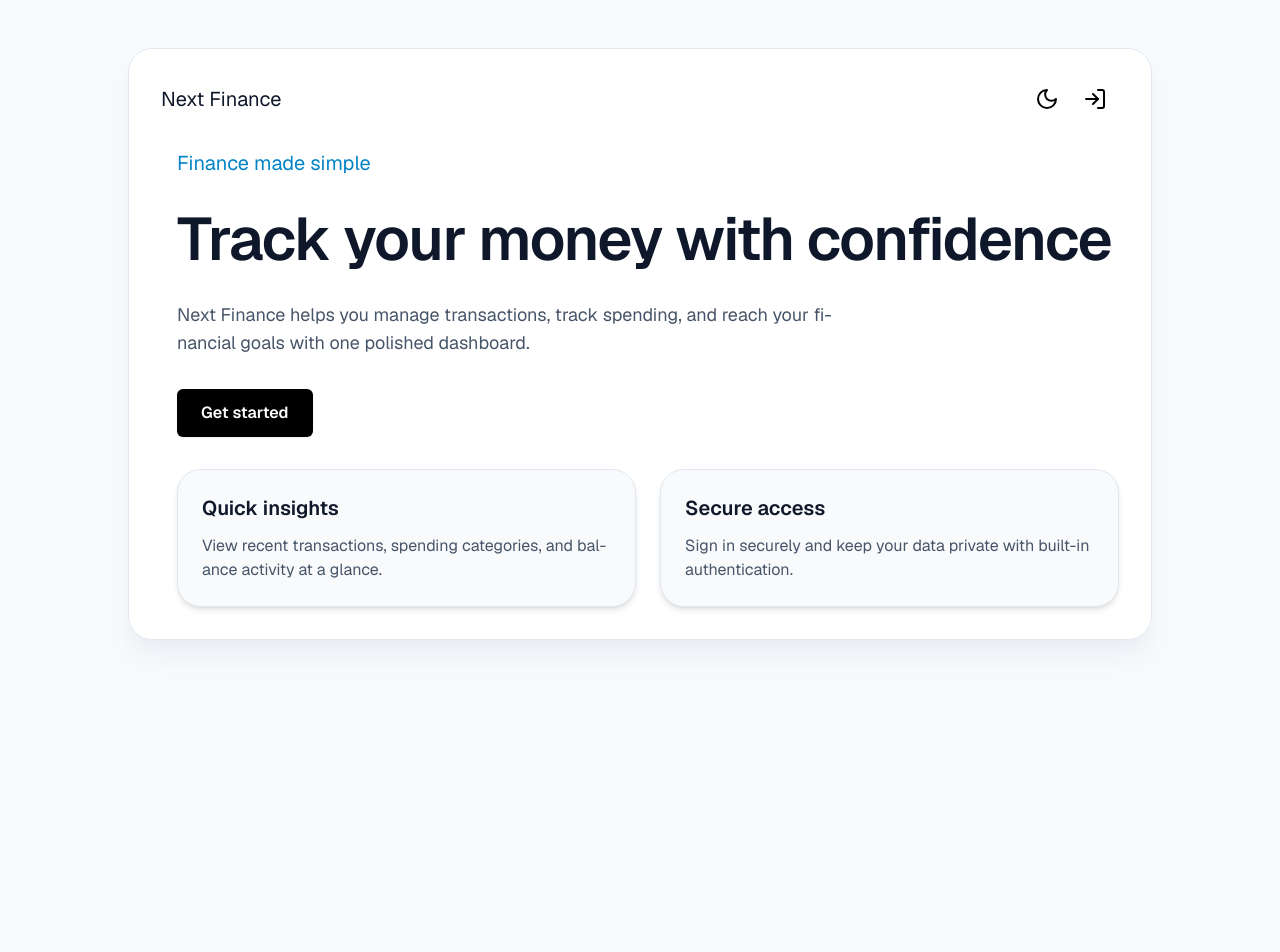
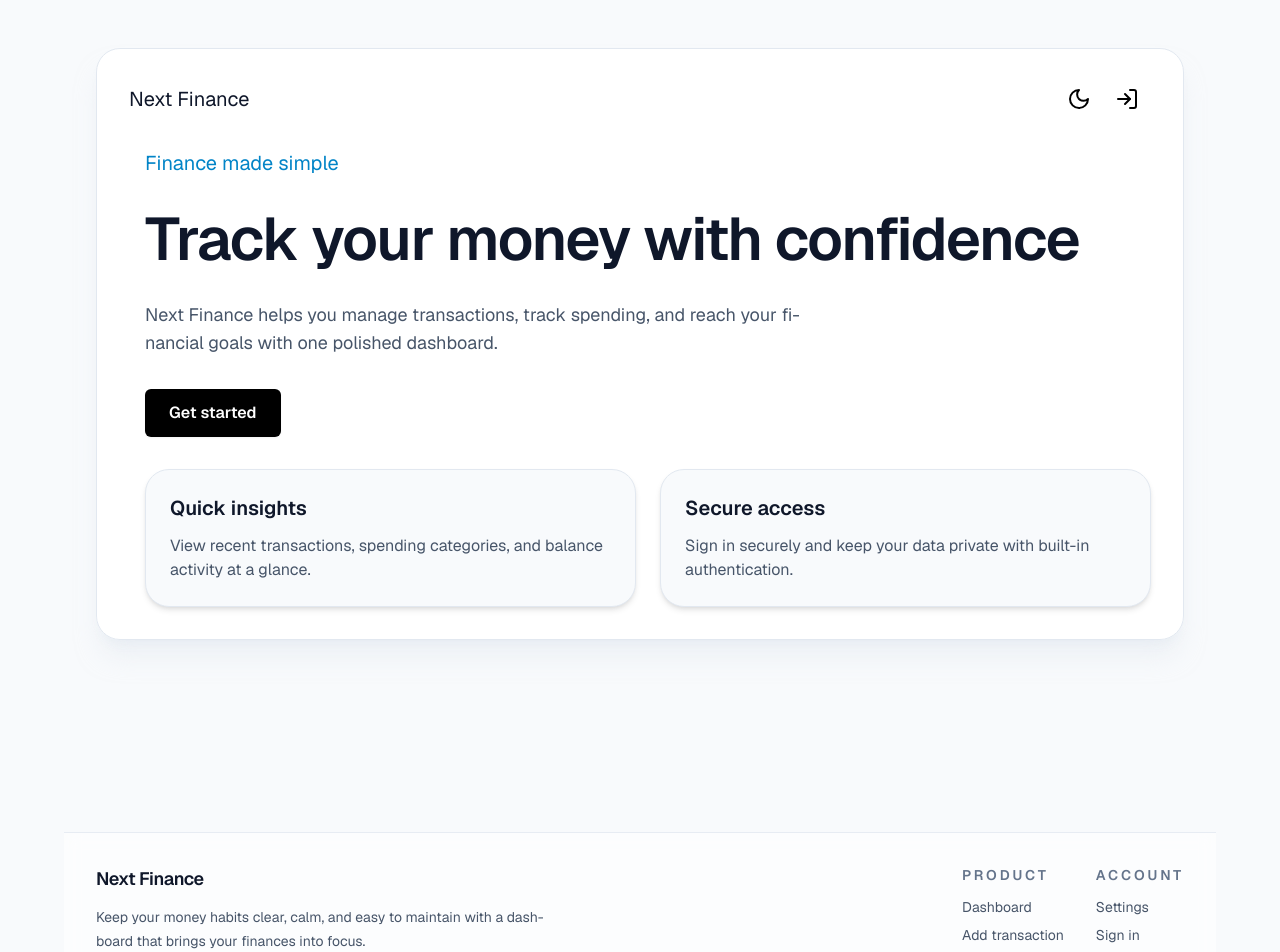
Before and after one commit to Web-Maker32/next-finance, a Next.js app: page / in a window 1280 px wide. Shown: the top 952 px of the page. Before the commit the page ends 800 px from the top, so only its background shows below. Built offline with nearby package versions, Linux system fonts and the light colour scheme; no server answers.

Commit message:
fixed footer

```diff
--- /dev/null
+++ b/components/footer.js
@@ -0,0 +1,64 @@
+import Link from "next/link";
+
+const footerLinks = [
+  {
+    title: "Product",
+    links: [
+      { href: "/dashboard", label: "Dashboard" },
+      { href: "/dashboard/transactions/add", label: "Add transaction" },
+    ],
+  },
+  {
+    title: "Account",
+    links: [
+      { href: "/dashboard/settings", label: "Settings" },
+      { href: "/login", label: "Sign in" },
+    ],
+  },
+];
+
+export default function Footer() {
+  return (
+    <footer className="mt-8 border-t border-slate-200/80 bg-white/80 backdrop-blur supports-[backdrop-filter]:bg-white/60 dark:border-slate-800 dark:bg-slate-950/80">
+      <div className="mx-auto flex w-full max-w-7xl flex-col gap-8 px-4 py-8 sm:px-8 lg:flex-row lg:items-start lg:justify-between">
+        <div className="max-w-md space-y-3">
+          <Link
+            href="/"
+            className="text-lg font-semibold tracking-tight text-slate-900 transition hover:text-sky-600 dark:text-slate-100 dark:hover:text-sky-400"
+          >
+            Next Finance
+          </Link>
+          <p className="text-sm leading-6 text-slate-600 dark:text-slate-400">
+            Keep your money habits clear, calm, and easy to maintain with a dashboard that brings your finances into focus.
+          </p>
+        </div>
+
+        <div className="flex flex-wrap gap-8 text-sm">
+          {footerLinks.map((group) => (
+            <div key={group.title} className="space-y-3">
+              <h2 className="text-sm font-semibold uppercase tracking-[0.2em] text-slate-500 dark:text-slate-400">
+                {group.title}
+              </h2>
+              <ul className="space-y-2 text-slate-600 dark:text-slate-400">
+                {group.links.map((link) => (
+                  <li key={link.label}>
+                    <Link
+                      href={link.href}
+                      className="transition hover:text-sky-600 dark:hover:text-sky-400"
+                    >
+                      {link.label}
+                    </Link>
+                  </li>
+                ))}
+              </ul>
+            </div>
+          ))}
+        </div>
+      </div>
+
+      <div className="border-t border-slate-200/70 px-4 py-4 text-center text-sm text-slate-500 dark:border-slate-800 dark:text-slate-500">
+        © {new Date().getFullYear()} Next Finance. Built for clearer money habits.
+      </div>
+    </footer>
+  );
+}
--- a/components/layout-body.js
+++ b/components/layout-body.js
@@ -1,12 +1,15 @@
 "use client";
 
 import { CookiesProvider } from "react-cookie";
-
+import Footer from "@/components/footer";
 
 export default function LayoutBody({ children }) {
   return (
-    <body className={`min-h-screen flex flex-col px-8`}>
-      <CookiesProvider>{children}</CookiesProvider>
+    <body className="flex min-h-screen flex-col bg-slate-50 text-slate-900 dark:bg-slate-950 dark:text-slate-100">
+      <div className="flex flex-1 flex-col">
+        <CookiesProvider>{children}</CookiesProvider>
+      </div>
+      <Footer />
     </body>
   );
 }
```
